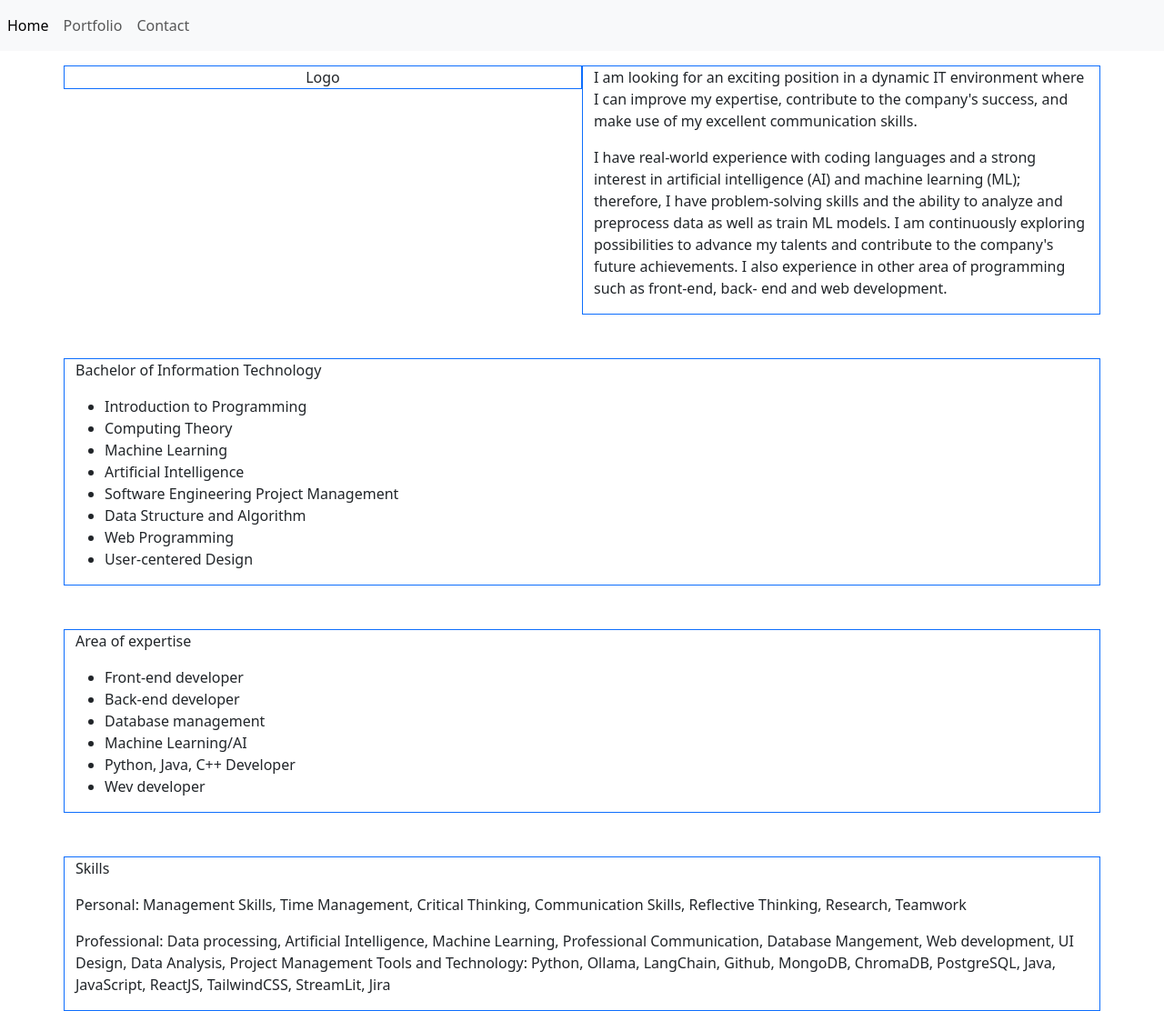
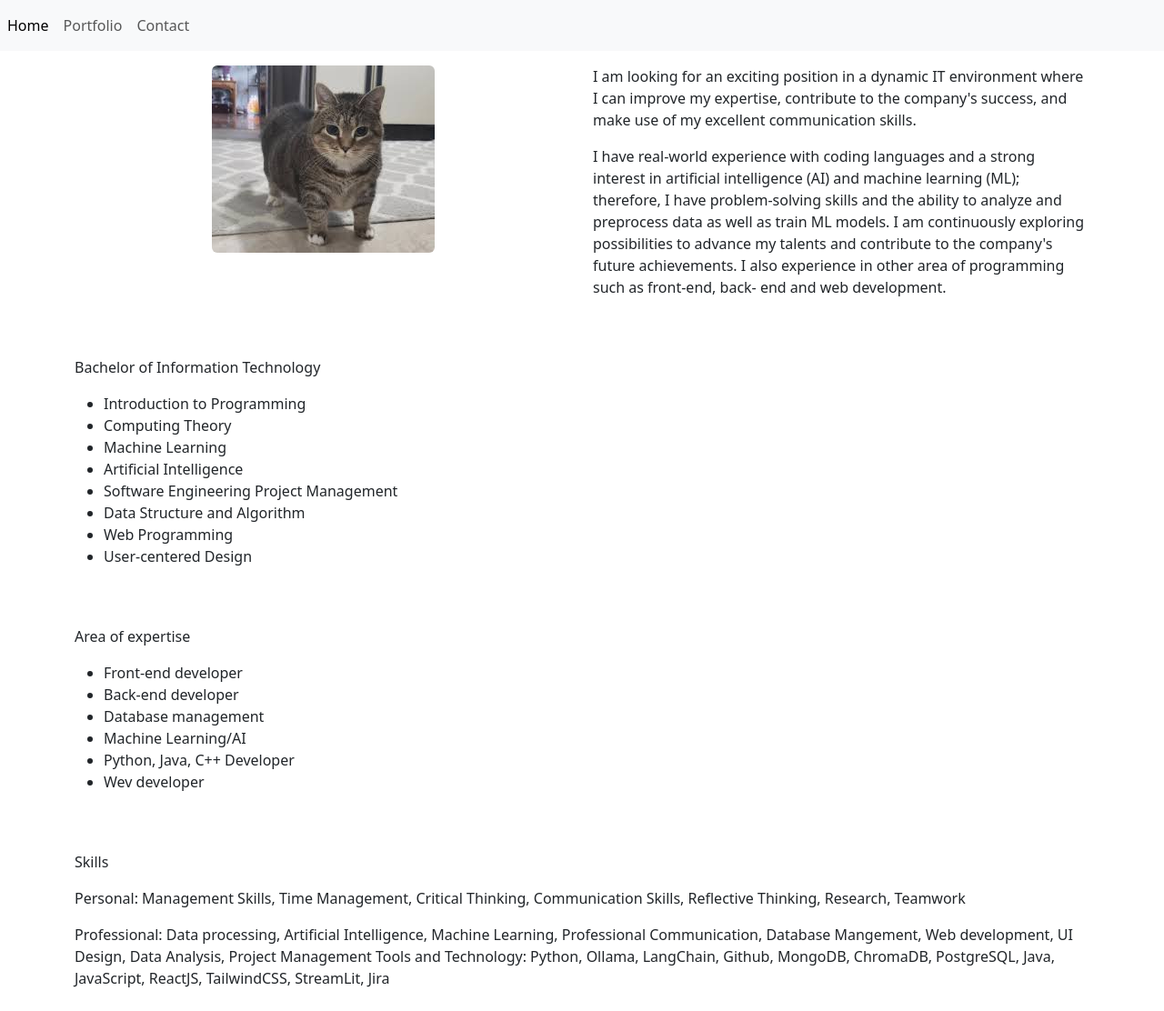
Before and after one commit to vqgquan/my-portfolio, a React (Create React App) app: page /home in a window 1280 px wide. Shown: the whole page at 91% size. Built offline with nearby package versions, Linux system fonts and the light colour scheme.

Commit message:
Adjust UI style
Adjust the border of the homepage as well as adding placeholder image

```diff
--- a/src/component/Home.js
+++ b/src/component/Home.js
@@ -1,11 +1,13 @@
 import React from "react";
-
+import image from "./images.jpg"
 const Home = () => {
   return (
     <div class="container mt-3">
       <div class="row align-items-start grid">
-        <div class="col-6 border border-primary">Logo</div>
-        <div class="col-6 border border-primary text-start">
+        <div class="col-6 ">
+          <img src={image} className="img-fluid rounded"></img>
+        </div>
+        <div class="col-6 text-start">
           <p>
             I am looking for an exciting position in a dynamic IT environment
             where I can improve my expertise, contribute to the company's
@@ -24,7 +26,7 @@ const Home = () => {
       </div>
 
       <div class="row align-items-start grid mt-5">
-        <div class="col-12 border border-primary text-start">
+        <div class="col-12 text-start">
           <p>Bachelor of Information Technology</p>
           <ul>
             <li>Introduction to Programming</li>
@@ -40,7 +42,7 @@ const Home = () => {
       </div>
 
       <div class="row align-items-start grid mt-5">
-        <div class="col-12 border border-primary text-start">
+        <div class="col-12 text-start">
           <p>Area of expertise</p>
           <ul>
             <li>Front-end developer</li>
@@ -54,7 +56,7 @@ const Home = () => {
       </div>
 
       <div class="row align-items-start grid mt-5">
-        <div class="col-12 border border-primary text-start">
+        <div class="col-12 text-start">
           <p>Skills</p>
           <p>
             Personal: Management Skills, Time Management, Critical Thinking,
```
Also changed, not shown: src/component/images.jpg (added).
